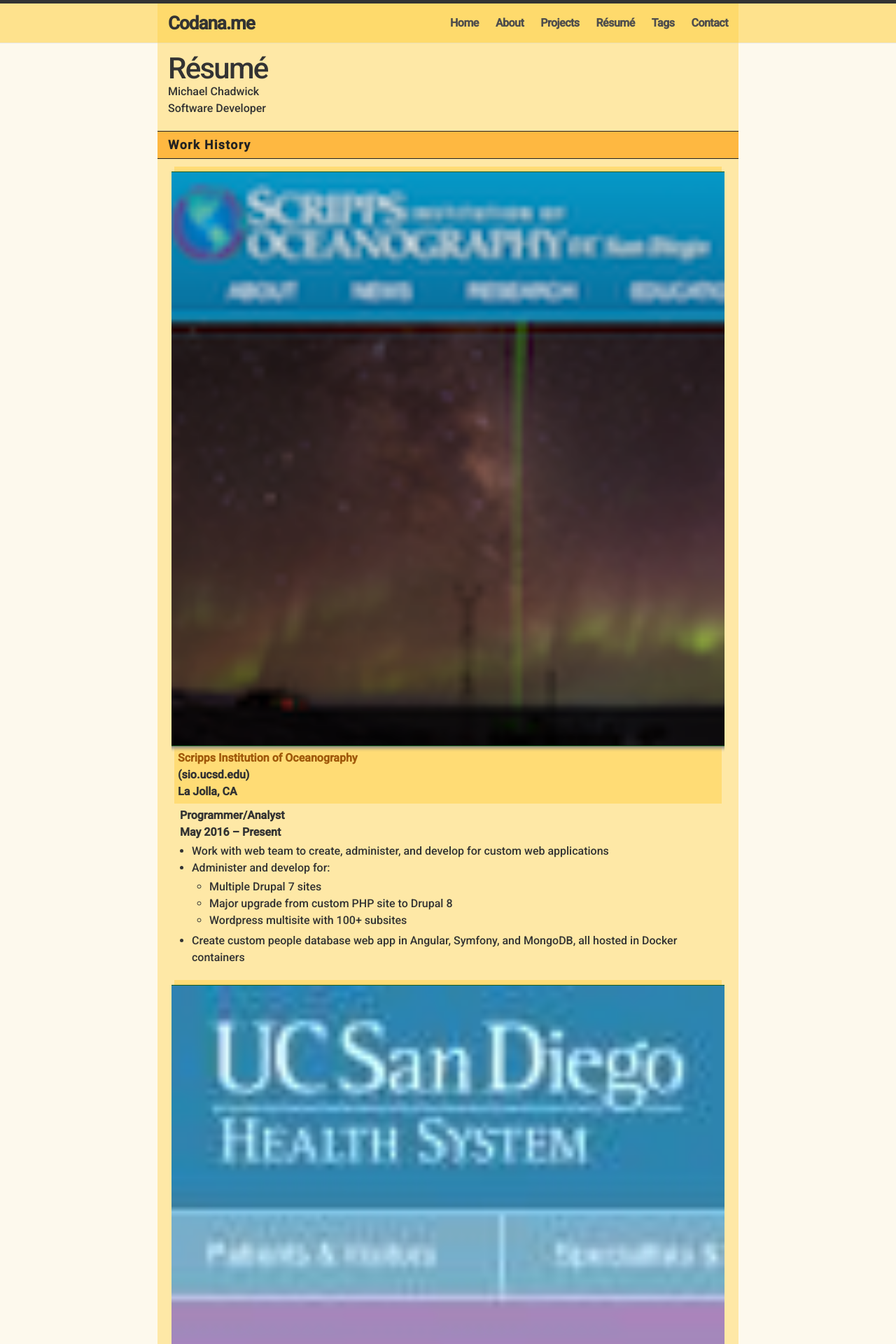
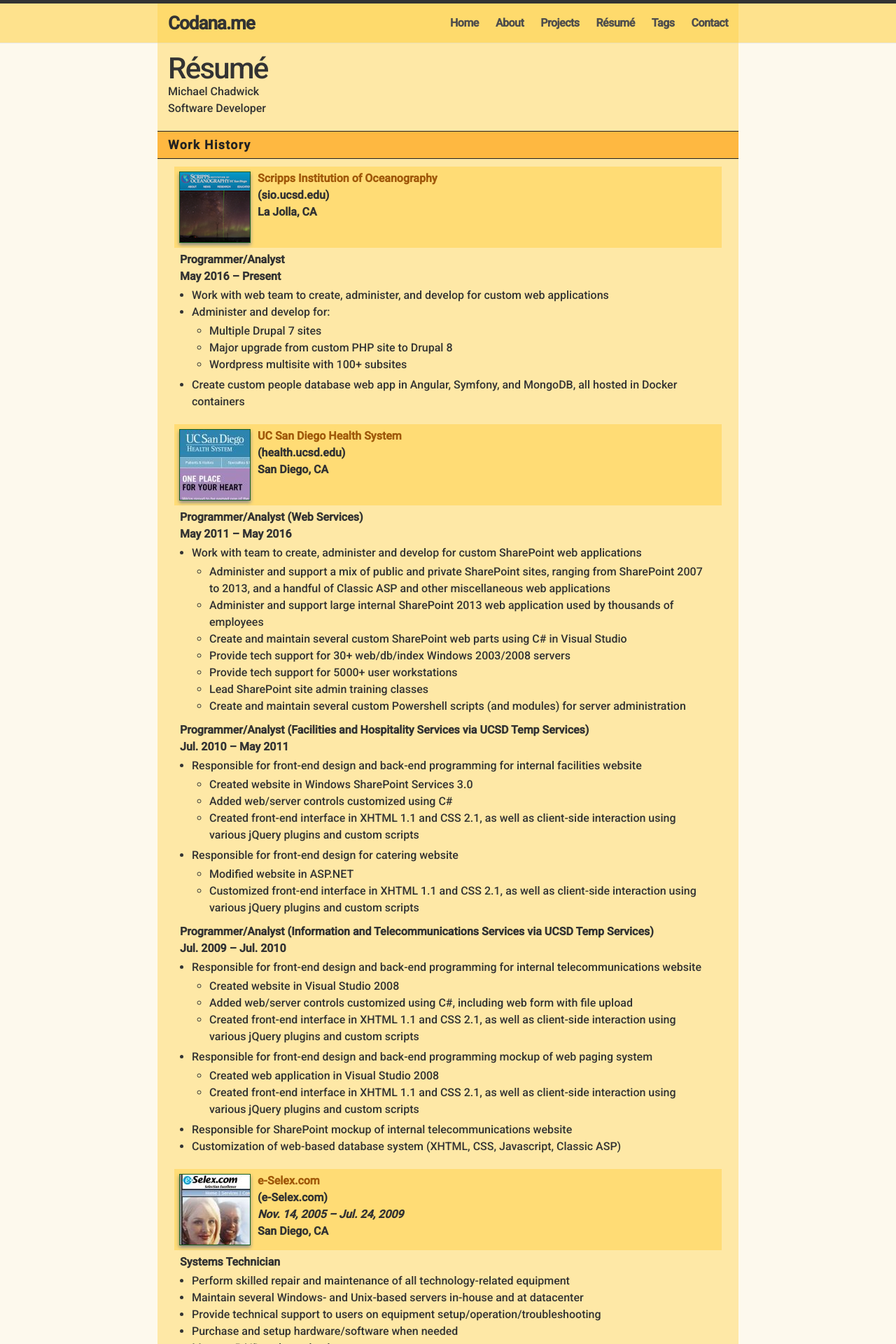
Before and after one commit to michaelchadwick/codana.me, a Jekyll site: the page built from resume/index.html, in a window 1280 px wide. Shown: the top 1920 px of the page at 70% size. Built offline with Jekyll 4.4.1, drawn with Linux system fonts in a browser that asks for light colours; nearby versions of some CDN libraries.

Commit message:
stop stretching resume images

```diff
--- a/assets/css/resumes/resumes.css
+++ b/assets/css/resumes/resumes.css
@@ -36,7 +36,10 @@
 .jobname img {
   border: 1px solid #165f1d;
   float: left;
+  left: 0;
   margin: 2px 10px 5px 2px;
+  position: static;
+  width: auto;
 }
 
 .jobdesc {
```
